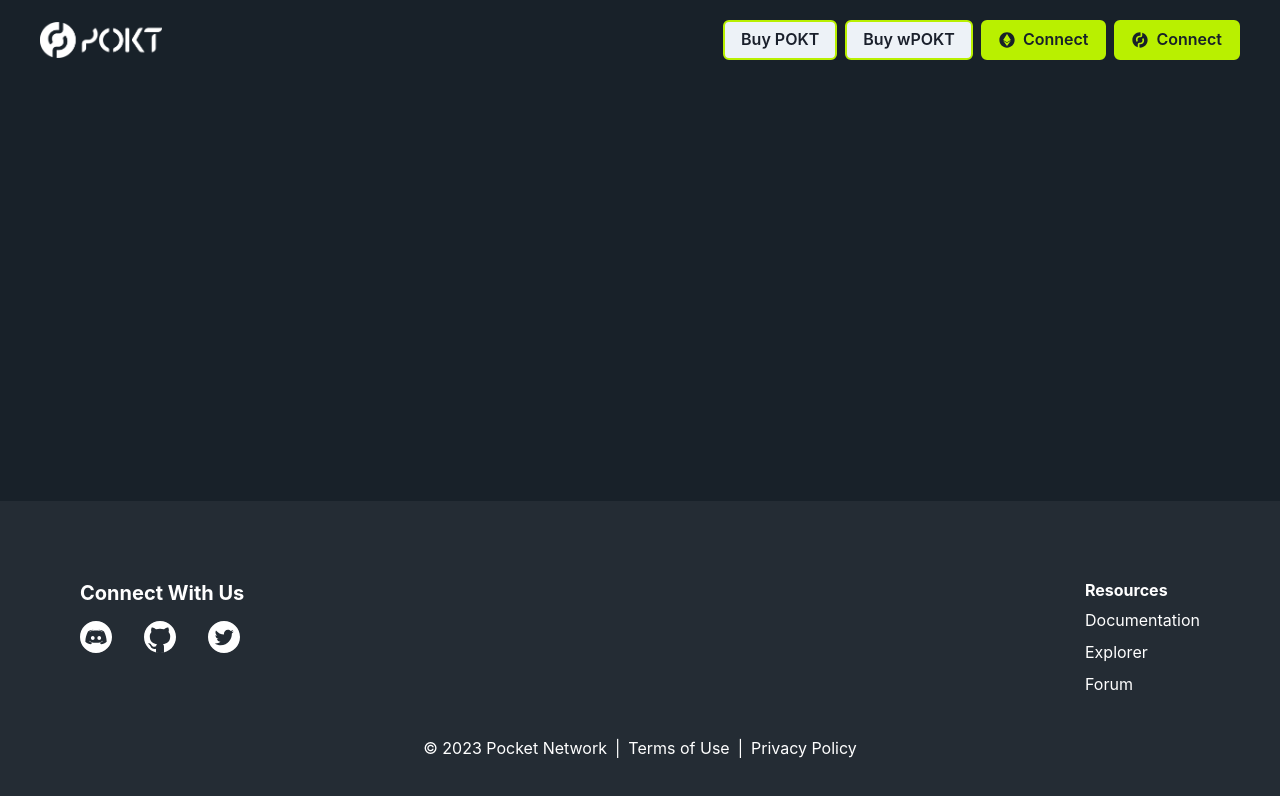
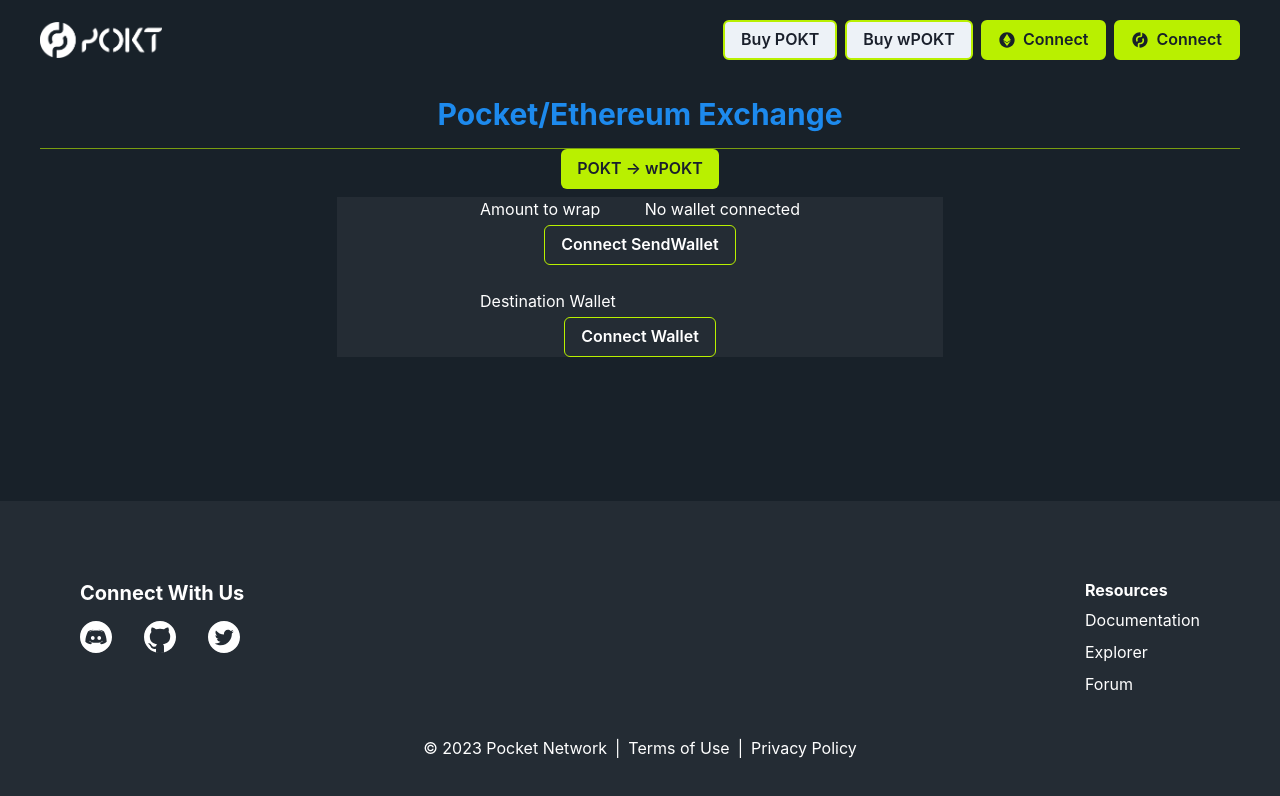
Before and after one commit to pokt-network/wpokt-frontend, a Next.js app: page / in a window 1280 px wide. Shown: the top 796 px of the page. Built offline with nearby package versions, Linux system fonts and the light colour scheme; what wagmi would draw is missing.

Commit message:
Create Bridge UI component

```diff
--- /dev/null
+++ b/components/Bridge.tsx
@@ -0,0 +1,76 @@
+import { Box, Button, Center, Container, Flex, HStack, Text, VStack } from "@chakra-ui/react";
+
+// bridgePath: 0 = POKT -> wPOKT, 1 = wPOKT -> POKT
+export function Bridge({ poktAddress, ethAddress, bridgePath }: {poktAddress?: string, ethAddress?: string, bridgePath?: number}) {
+    const poktBalance = 9876
+    const wpoktBalance = 1234
+    return (
+        <>
+        {bridgePath !== 1 ? (
+            <VStack>
+                <Button bg="poktLime">
+                    POKT -&gt; wPOKT
+                </Button>
+                <Container bg="darkOverlay">
+                    <Center>
+                        <Box width={320}>
+                            <HStack justify="space-between" mb={1}>
+                                <Text>Amount to wrap</Text>
+                                <Text>{poktAddress ? `${poktBalance} POKT in wallet` : 'No wallet connected'}</Text>
+                            </HStack>
+                            {poktAddress ? (
+                                <Flex></Flex>
+                            ) : (
+                                <Center>
+                                    <Button
+                                        variant="outline"
+                                        borderColor="poktLime"
+                                        bg="transparent"
+                                        color="white"
+                                    >
+                                        Connect SendWallet
+                                    </Button>
+                                </Center>
+                            )}
+                        </Box>
+                    </Center>
+                    <Center mt={6}>
+                        <Box width={320}>
+                            <Text mb={1}>Destination Wallet</Text>
+                            {ethAddress ? (
+                                <Flex></Flex>
+                            ) : (
+                                <Center>
+                                    <Button
+                                        variant="outline"
+                                        borderColor="poktLime"
+                                        bg="transparent"
+                                        color="white"
+                                    >
+                                        Connect Wallet
+                                    </Button>
+                                </Center>
+                            )}
+                        </Box>
+                    </Center>
+                </Container>
+            </VStack>
+        ) : (
+            <VStack>
+                <Button bg="poktLime">
+                    POKT -&gt; wPOKT
+                </Button>
+                <Container bg="darkOverlay">
+                    <Box>
+                        <HStack justify="space-between">
+                            <Text>Amount to wrap</Text>
+                            <Text>{poktAddress ? `${poktBalance} POKT in wallet` : 'No wallet connected'}</Text>
+                        </HStack>
+                        {}
+                    </Box>
+                </Container>
+            </VStack>
+        )}
+        </>
+    )
+}
--- a/pages/index.tsx
+++ b/pages/index.tsx
@@ -3,7 +3,8 @@
 import styles from '@/styles/Home.module.css'
 import { Header } from '@/components/Header'
 import { Footer } from '@/components/Footer'
-import { Box, Flex } from '@chakra-ui/react'
+import { Box, Center, Divider, Flex, Heading } from '@chakra-ui/react'
+import { Bridge } from '@/components/Bridge'
 
 const inter = Inter({ subsets: ['latin'] })
 
@@ -11,7 +12,20 @@
   return (
     <Flex direction="column" minHeight="100vh">
       <Header />
-      <Box flexGrow={1}></Box>
+      <Box flexGrow={1}>
+        <Heading
+          size="lg"
+          color="poktBlue"
+          textAlign="center"
+          padding={4}
+        >
+          Pocket/Ethereum Exchange
+        </Heading>
+        <Center paddingX={10}>
+          <Divider borderColor={"poktLime"} />
+        </Center>
+        <Bridge />
+      </Box>
       <Footer />
     </Flex>
   )
```
Also changed, not shown: 1 other file (tests, documents, lock files or other folders).
